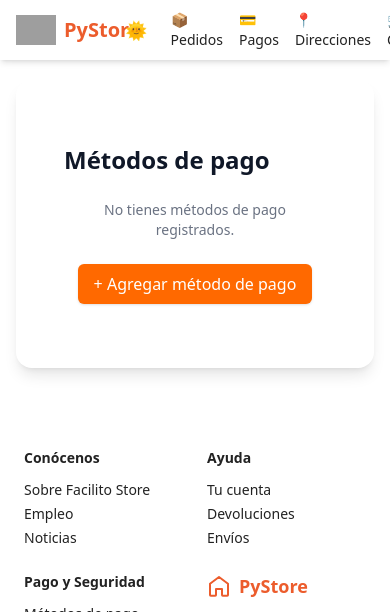
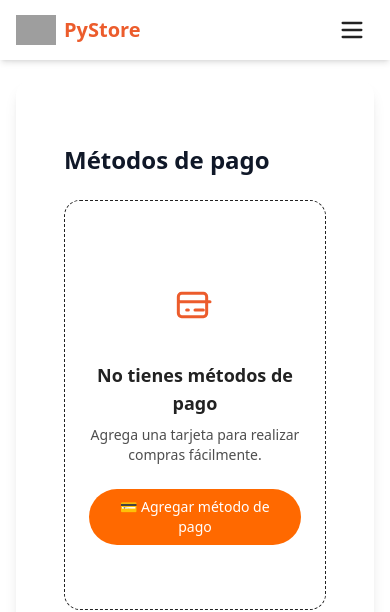
Before and after one commit to jimmyegc/python-django-facilito-store, a Django app: page /pagos/ in a window 390 px wide. Shown: the top 612 px of the page. Run offline with Django 5.2, Linux system fonts and the light colour scheme; a user stored in the database is signed in; data comes from the database, SQL or seed files in the repository; both versions use the stored data as it was after the commit; some libraries are stand-ins or nearby versions; grey boxes are pictures that could not be loaded.

Commit message:
Fix UI Production

```diff
--- a/billing_profiles/templates/billing_profiles/billing_profiles.html
+++ b/billing_profiles/templates/billing_profiles/billing_profiles.html
@@ -3,26 +3,40 @@
 
 {% block content %}
 <div class="max-w-3xl mx-auto py-8 px-4">
-  <h2 class="title mb-6">
-    Métodos de pago
-  </h2>
+  <h2 class="title mb-6">Métodos de pago</h2>
 
-  <!-- Lista de tarjetas -->
+  {% if object_list %}
+  <!-- Lista de métodos de pago -->
   <div class="space-y-4">
     {% for billing_profile in object_list %}
     {% include 'billing_profiles/snippets/billing_profile.html' %}
-    {% empty %}
-    <p class="text-gray-500 dark:text-gray-400 text-sm text-center">No tienes métodos de pago registrados.</p>
     {% endfor %}
+  </div>
 
-    <!-- Botón agregar -->
-    <div class="mt-6 text-center">
-      <a href="{% url 'billing_profiles:create' %}"
-        class="btn-primary inline-block bg-yellow-400 hover:bg-yellow-500 text-gray-800 font-medium py-2 px-4 rounded-md shadow-sm">
-        + Agregar método de pago
-      </a>
+  {% else %}
+  <!-- Placeholder cuando no hay métodos de pago -->
+  <div class="flex flex-col items-center justify-center text-center py-16 px-6 rounded-2xl border border-dashed"
+    style="border-color: rgba(var(--color-text), 0.2); background-color: rgba(var(--color-bg-card), 0.4);">
+
+    <!-- Icono -->
+    <div class="w-20 h-20 mb-4 flex items-center justify-center rounded-full"
+      style="background-color: rgba(var(--color-primary), 0.1); color: rgb(var(--color-primary));">
+      <svg xmlns="http://www.w3.org/2000/svg" class="w-10 h-10" fill="none" viewBox="0 0 24 24" stroke="currentColor">
+        <path stroke-linecap="round" stroke-linejoin="round" stroke-width="1.8"
+          d="M3 10h18M7 15h1m4 0h5m-8 4h8a2 2 0 002-2V7a2 2 0 00-2-2H4a2 2 0 00-2 2v10a2 2 0 002 2h3z" />
+      </svg>
     </div>
 
+    <!-- Texto -->
+    <h3 class="text-lg font-semibold mb-2" style="color: rgb(var(--color-text));">No tienes métodos de pago</h3>
+    <p class="text-sm opacity-80 mb-6">Agrega una tarjeta para realizar compras fácilmente.</p>
 
+    <!-- Botón de acción -->
+    <a href="{% url 'billing_profiles:create' %}"
+      class="btn-primary px-5 py-2 rounded-full font-medium text-sm transition">
+      💳 Agregar método de pago
+    </a>
   </div>
-  {% endblock %}
+  {% endif %}
+</div>
+{% endblock %}
--- a/billing_profiles/templates/billing_profiles/create.html
+++ b/billing_profiles/templates/billing_profiles/create.html
@@ -22,6 +22,7 @@
 
         </div>
       </div>
+      <br>
       <button type="submit" class="btn btn-primary">Agregar nueva tarjeta</button>
     </form>
   </div>
--- a/static/css/styles.css
+++ b/static/css/styles.css
@@ -332,9 +332,6 @@
   .mt-12 {
     margin-top: calc(var(--spacing) * 12);
   }
-  .mr-1 {
-    margin-right: calc(var(--spacing) * 1);
-  }
   .mb-1 {
     margin-bottom: calc(var(--spacing) * 1);
   }
@@ -652,6 +649,10 @@
     border-bottom-style: var(--tw-border-style);
     border-bottom-width: 1px;
   }
+  .border-dashed {
+    --tw-border-style: dashed;
+    border-style: dashed;
+  }
   .border-\[rgb\(var\(--color-accent\)\)\]\/40 {
     border-color: rgb(var(--color-accent));
     @supports (color: color-mix(in lab, red, red)) {
@@ -790,6 +791,9 @@
   .px-4 {
     padding-inline: calc(var(--spacing) * 4);
   }
+  .px-5 {
+    padding-inline: calc(var(--spacing) * 5);
+  }
   .px-6 {
     padding-inline: calc(var(--spacing) * 6);
   }
@@ -825,6 +829,9 @@
   }
   .py-12 {
     padding-block: calc(var(--spacing) * 12);
+  }
+  .py-16 {
+    padding-block: calc(var(--spacing) * 16);
   }
   .pt-2 {
     padding-top: calc(var(--spacing) * 2);
@@ -986,6 +993,9 @@
   .antialiased {
     -webkit-font-smoothing: antialiased;
     -moz-osx-font-smoothing: grayscale;
+  }
+  .opacity-80 {
+    opacity: 80%;
   }
   .shadow {
     --tw-shadow: 0 1px 3px 0 var(--tw-shadow-color, rgb(0 0 0 / 0.1)), 0 1px 2px -1px var(--tw-shadow-color, rgb(0 0 0 / 0.1));
@@ -1292,6 +1302,16 @@
   .md\:mt-0 {
     @media (width >= 48rem) {
       margin-top: calc(var(--spacing) * 0);
+    }
+  }
+  .md\:block {
+    @media (width >= 48rem) {
+      display: block;
+    }
+  }
+  .md\:flex {
+    @media (width >= 48rem) {
+      display: flex;
     }
   }
   .md\:hidden {
@@ -1487,6 +1507,11 @@
   .dark\:text-gray-400 {
     &:where(.dark, .dark *) {
       color: var(--color-gray-400);
+    }
+  }
+  .dark\:text-gray-500 {
+    &:where(.dark, .dark *) {
+      color: var(--color-gray-500);
     }
   }
   .dark\:text-gray-900 {
--- a/templates/navbar.html
+++ b/templates/navbar.html
@@ -5,6 +5,7 @@
 {% url 'shipping_addresses:shipping_addresses' as shipping_addresses %}
 {% url 'orders:completeds' as completeds %}
 {% url 'billing_profiles:billing_profiles' as billing_profiles %}
+
 <nav class="fixed w-full top-0 z-50 shadow-md backdrop-blur-md transition-colors duration-300"
   style="background-color: rgb(var(--color-bg-card)); color: rgb(var(--color-text));">
   <div class="max-w-7xl mx-auto px-4 py-2 flex items-center justify-between gap-4">
@@ -17,13 +18,13 @@
     </a>
 
     <!-- Botón de tema -->
-    <button id="theme-toggle" class="p-2 rounded-full transition"
+    <button id="theme-toggle" class="p-2 rounded-full transition hidden md:block"
       style="background-color: rgba(var(--color-primary), 0.15); color: rgb(var(--color-text));">
       <span id="theme-icon" class="text-lg">🌞</span>
     </button>
 
-    <!-- LINKS DERECHA -->
-    <div class="flex items-center gap-4 text-sm font-medium">
+    <!-- LINKS DESKTOP -->
+    <div class="hidden md:flex items-center gap-4 text-sm font-medium">
       {% if user.is_authenticated %}
       <a href="{{ completeds }}" class="flex items-center gap-1 hover:opacity-80 transition">📦 Pedidos</a>
       <a href="{{ billing_profiles }}" class="flex items-center gap-1 hover:opacity-80 transition">💳 Pagos</a>
@@ -53,7 +54,8 @@
     </div>
 
     <!-- Botón menú móvil -->
-    <button id="menu-btn" class="md:hidden focus:outline-none">
+    <button id="menu-btn" class="md:hidden focus:outline-none p-2 rounded-md transition"
+      style="background-color: rgba(var(--color-primary), 0.1);">
       <svg xmlns="http://www.w3.org/2000/svg" class="h-7 w-7" fill="none" viewBox="0 0 24 24" stroke="currentColor">
         <path stroke-linecap="round" stroke-linejoin="round" stroke-width="2" d="M4 6h16M4 12h16M4 18h16" />
       </svg>
@@ -61,33 +63,67 @@
   </div>
 
   <!-- MENÚ MÓVIL -->
-  <ul id="mobile-menu" class="hidden flex-col gap-2 px-4 pb-4 md:hidden text-sm font-medium">
+  <div id="mobile-menu"
+    class="hidden flex-col md:hidden px-4 pb-4 text-sm font-medium transition-all duration-300 ease-in-out bg-opacity-90"
+    style="background-color: rgb(var(--color-bg-card));">
+    <div class="flex justify-end mb-2">
+      <!-- Tema dentro del menú móvil -->
+      <button id="theme-toggle-mobile" class="p-2 rounded-full transition"
+        style="background-color: rgba(var(--color-primary), 0.15); color: rgb(var(--color-text));">
+        <span id="theme-icon-mobile" class="text-lg">🌞</span>
+      </button>
+    </div>
     {% if user.is_authenticated %}
-    <li><a href="{{ completeds }}" class="block py-1 hover:opacity-80">Mis pedidos</a></li>
-    <li><a href="{{ shipping_addresses }}" class="block py-1 hover:opacity-80">Mis direcciones</a></li>
-    <li><a href="{% url 'logout' %}" class="block py-1 hover:opacity-80">Logout</a></li>
+    <a href="{{ completeds }}" class="block py-2 border-b border-gray-200 dark:border-gray-700">📦 Mis pedidos</a>
+    <a href="{{ billing_profiles }}" class="block py-2 border-b border-gray-200 dark:border-gray-700">💳 Pagos</a>
+    <a href="{{ shipping_addresses }}" class="block py-2 border-b border-gray-200 dark:border-gray-700">📍
+      Direcciones</a>
+    <a href="{{ cart }}" class="block py-2 border-b border-gray-200 dark:border-gray-700">🛒 Carrito</a>
+    <a href="{% url 'logout' %}" class="block py-2 hover:opacity-80">🚪 Logout</a>
     {% else %}
-    <li><a href="{{ login }}" class="block py-1 hover:opacity-80">Login</a></li>
-    <li><a href="{{ register }}" class="block py-1 hover:opacity-80">Registro</a></li>
+    <a href="{{ login }}" class="block py-2 border-b border-gray-200 dark:border-gray-700">🔐 Login</a>
+    <a href="{{ register }}" class="block py-2 hover:opacity-80">🧾 Registro</a>
     {% endif %}
-    <li><a href="{{ cart }}" class="block py-1 hover:opacity-80">Carrito</a></li>
-  </ul>
+  </div>
 </nav>
 
 <script>
+  // Toggle del tema (desktop + móvil)
+  const root = document.documentElement;
   const themeToggle = document.getElementById("theme-toggle");
+  const themeToggleMobile = document.getElementById("theme-toggle-mobile");
   const icon = document.getElementById("theme-icon");
-  const root = document.documentElement;
+  const iconMobile = document.getElementById("theme-icon-mobile");
 
-  if (localStorage.theme === 'dark') {
-    root.classList.add('dark');
-    icon.textContent = '🌙';
+  function setTheme(isDark) {
+    if (isDark) {
+      root.classList.add('dark');
+      localStorage.theme = 'dark';
+      icon.textContent = iconMobile.textContent = '🌙';
+    } else {
+      root.classList.remove('dark');
+      localStorage.theme = 'light';
+      icon.textContent = iconMobile.textContent = '🌞';
+    }
   }
 
-  themeToggle.addEventListener("click", () => {
-    root.classList.toggle("dark");
-    const isDark = root.classList.contains("dark");
-    localStorage.theme = isDark ? 'dark' : 'light';
-    icon.textContent = isDark ? '🌙' : '🌞';
+  // Estado inicial
+  setTheme(localStorage.theme === 'dark');
+
+  themeToggle?.addEventListener("click", () => {
+    setTheme(!root.classList.contains("dark"));
+  });
+
+  themeToggleMobile?.addEventListener("click", () => {
+    setTheme(!root.classList.contains("dark"));
+  });
+
+  // Menú móvil
+  const menuBtn = document.getElementById("menu-btn");
+  const mobileMenu = document.getElementById("mobile-menu");
+
+  menuBtn.addEventListener("click", () => {
+    mobileMenu.classList.toggle("hidden");
+    mobileMenu.classList.toggle("flex");
   });
 </script>
```
Also changed, not shown: carts/templates/carts/cart.html (+15 -12 lines), orders/templates/orders/orders.html (+23 -0 lines), shipping_addresses/templates/shipping_addresses/shipping_addresses.html (+39 -6 lines), db.sqlite3.
